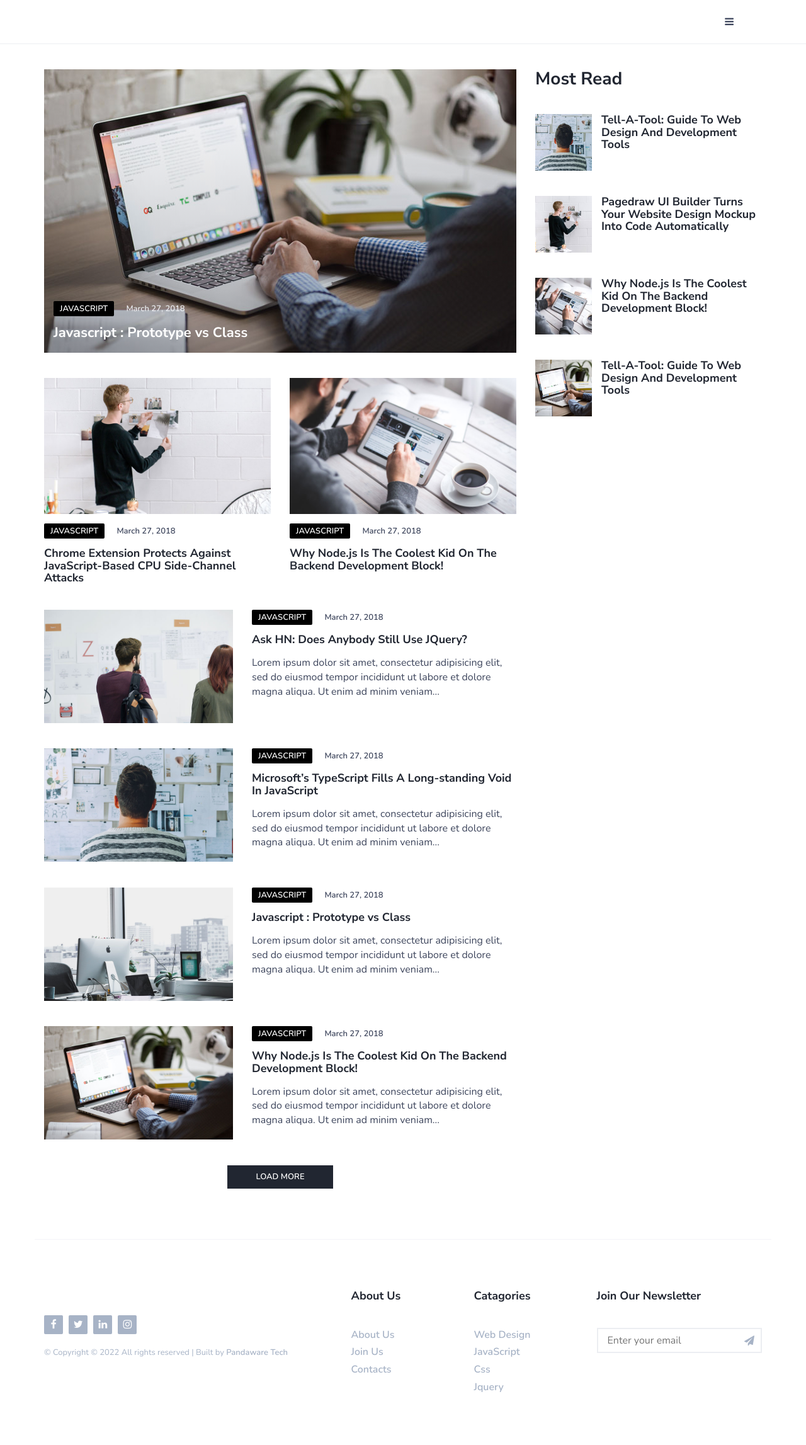
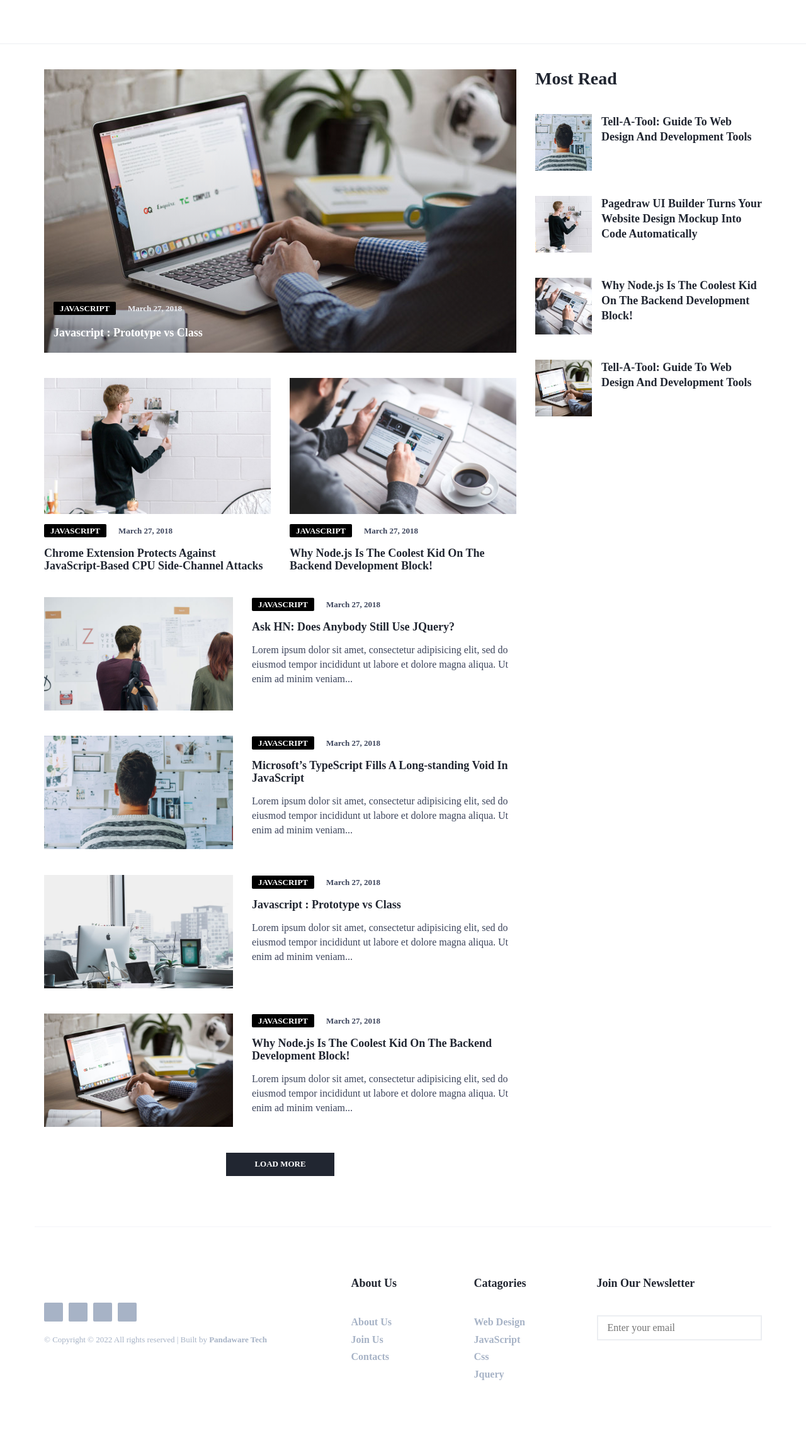
Before and after one commit to Pandaware-Tech/Dynamo-Blogger, a Django app: template dynamo_blogger/templates/blog/category.html in a window 1280 px wide. Shown: the whole page at 63% size. After the commit the page ends 2191 px from the top, so only its background shows below. Run offline with Django 4.2, Linux system fonts and the light colour scheme; the template is opened without the code that fills it, so the values that code supplies are empty; some libraries are stand-ins or nearby versions.

Commit message:
Update custom.css

```diff
--- a/dynamo_blogger/static/css/custom.css
+++ b/dynamo_blogger/static/css/custom.css
@@ -1,3 +1,7 @@
+
+* {
+    font-family: 'Poppins' !important;
+}
 
 a.logo {
     text-decoration: none !important;
@@ -15,3 +19,10 @@ h3.post-title > a {
     background-color: #000 !important;
     border-bottom: 0px solid transparent !important;
 }
+
+.post.post-widget .post-title,
+.post.post-thumb .post-title {
+    font-size: 18px !important;
+    line-height: 24px !important;
+    font-weight: 400 !important;
+}
```
